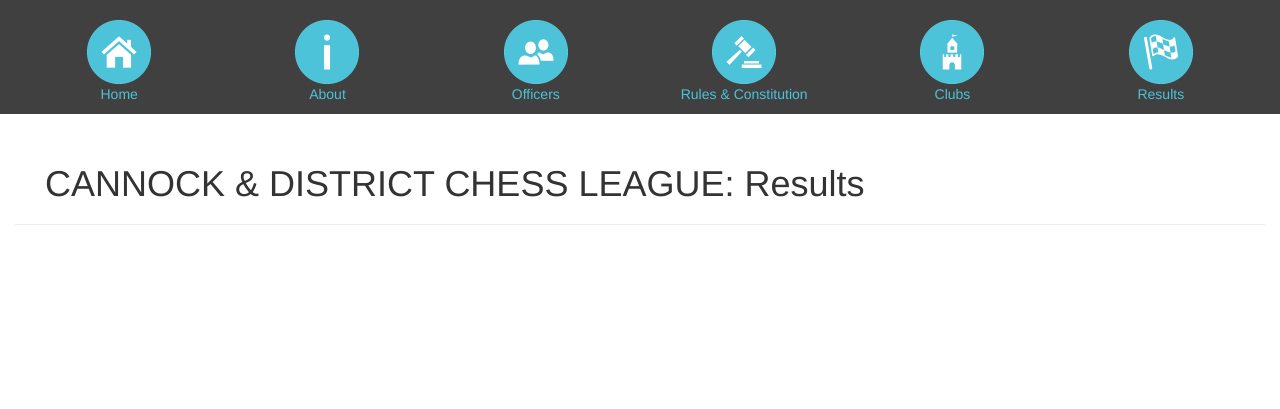
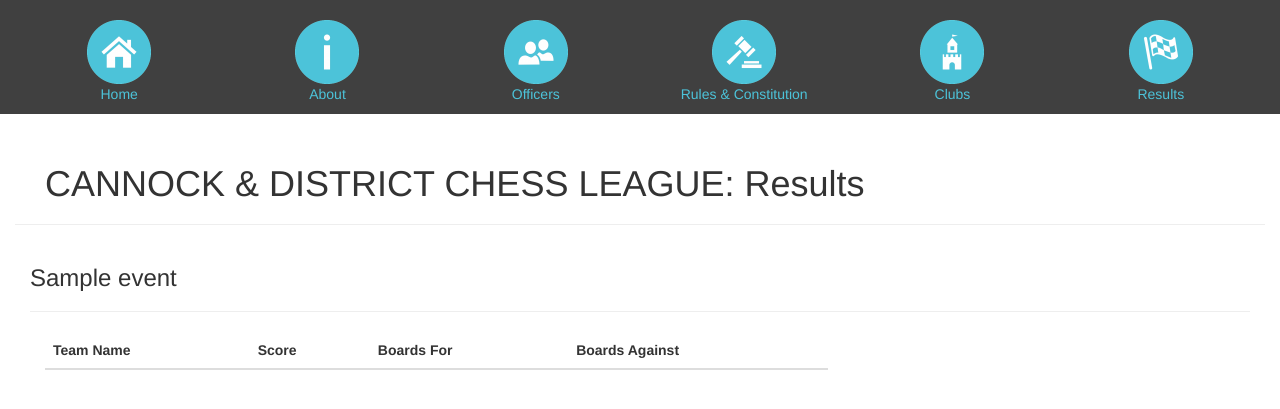
Before and after one commit to cdcl159/CDCL, a Django app: page /results/ in a window 1280 px wide. Shown: the top 409 px of the page. Run offline with Django 3.2, Linux system fonts and the light colour scheme; tables that the repository leaves empty hold one stand-in row (values such as "Sample post"); lists and menus that the app fills with data are empty; some libraries are stand-ins or nearby versions.

Commit message:
added empty tables for each event

```diff
--- a/cdclSite/templates/cdclSite/resultsPage.html
+++ b/cdclSite/templates/cdclSite/resultsPage.html
@@ -126,7 +126,30 @@
         </div>
 
         <div class="container-fluid">
-
+            {% for e in events %}
+                <div class="col-sm-12 eventHeader">
+                    <h3>{{e.name}}</h3>
+                    <hr>
+                </div>
+                <div class="col-sm-12 row-eq-height">
+                    <div class="col-sm-8 leaderTableContainer">
+                        <table class="table table-hover leaderTable" id="{{e.name}}_leaderTable">
+                            <thead>
+                                <tr>
+                                    <th>Team Name</th>
+                                    <th>Score</th>
+                                    <th>Boards For</th>
+                                    <th>Boards Against</th>
+                                </tr>
+                            </thead>
+                        </table>
+                    </div>
+                    <div class="col-sm-4 fixtureTableContainer">
+                        <table class="table table-hover fixtureTable" id="{{e.name}}_fixtureTable">
+                        </table>
+                    </div>
+                </div>
+            {% endfor %}
         </div>
 
     </body>
```
